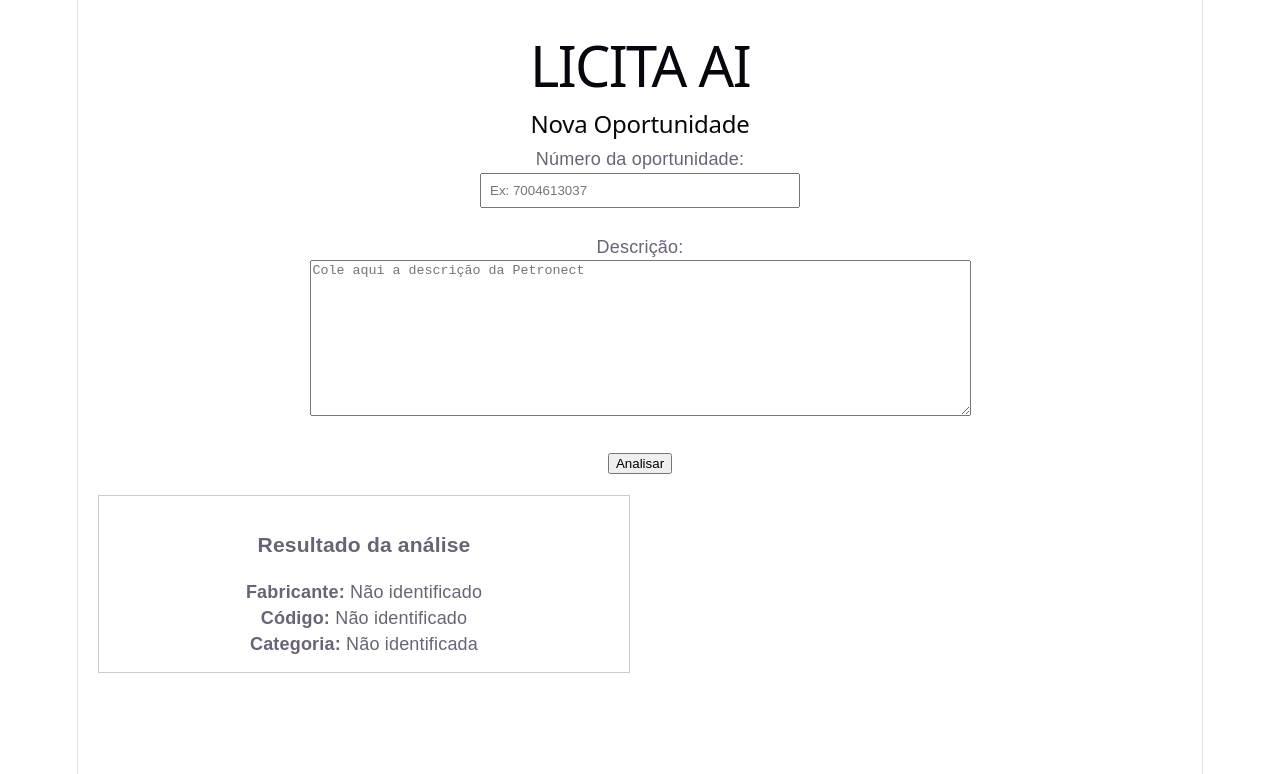
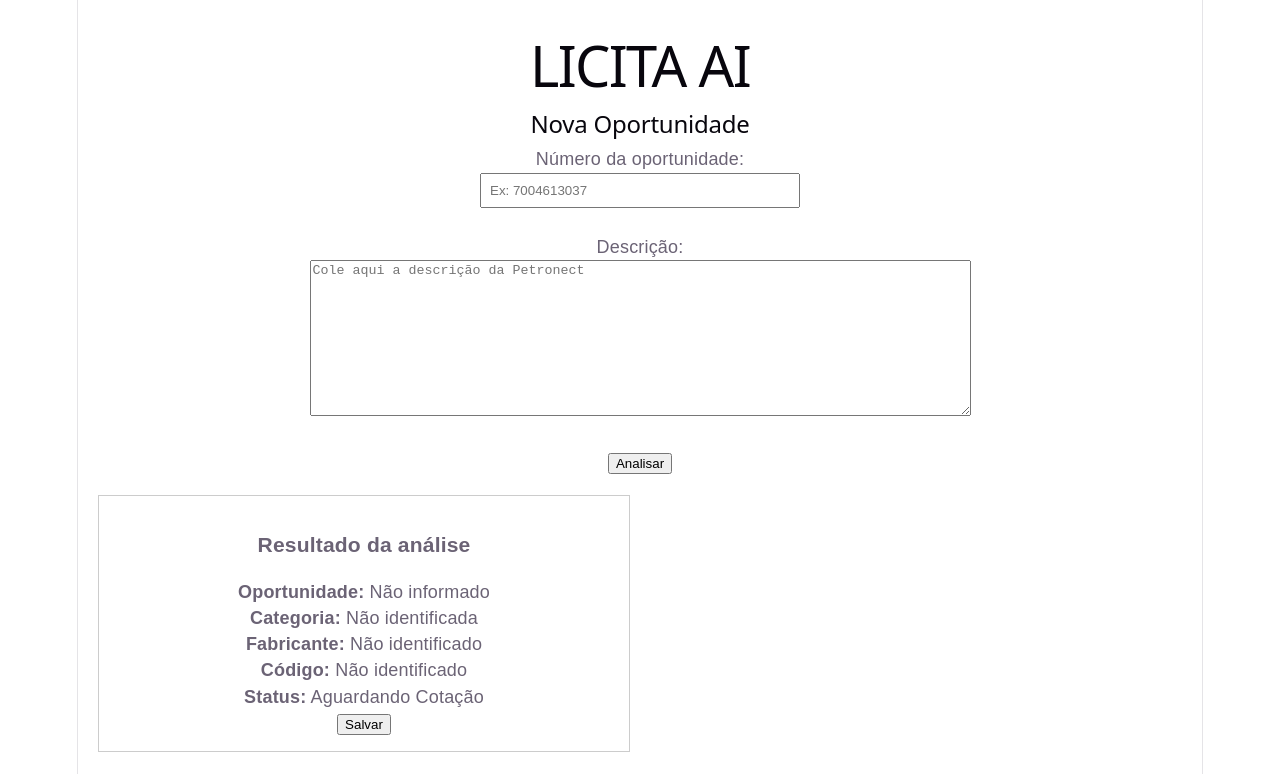
Before and after one commit to evaldoasjunior-sys/licita-ai, a React app in the folder frontend/: page / in a window 1280 px wide. Both pictures are taken after a click on the button "Analisar". Shown: the top 774 px of the page. Built offline with nearby package versions, Linux system fonts and the light colour scheme; the HTML template or start-up script is replaced by a standard one.

Commit message:
MVP 0.3 - Adiciona salvamento de oportunidades na sessao

```diff
--- a/frontend/src/App.jsx
+++ b/frontend/src/App.jsx
@@ -1,19 +1,31 @@
 import { useState } from "react";
 
 function App() {
+  const [numero, setNumero] = useState("");
   const [descricao, setDescricao] = useState("");
   const [resultado, setResultado] = useState(null);
+  const [salvos, setSalvos] = useState([]);
 
   function analisarDescricao() {
     const texto = descricao.toUpperCase();
-
     const fabricanteCodigo = texto.match(/TP:\s*([A-Z0-9]+)\s+([A-Z0-9\-]+)/);
 
     setResultado({
+      oportunidade: numero || "Não informado",
       fabricante: fabricanteCodigo ? fabricanteCodigo[1] : "Não identificado",
       codigo: fabricanteCodigo ? fabricanteCodigo[2] : "Não identificado",
-      categoria: texto.includes("FUSÍVEL") || texto.includes("FUSIVEL") ? "Fusível" : "Não identificada",
+      categoria:
+        texto.includes("FUSÍVEL") || texto.includes("FUSIVEL")
+          ? "Fusível NH"
+          : "Não identificada",
+      status: "Aguardando Cotação",
     });
+  }
+
+  function salvarResultado() {
+    if (!resultado) return;
+    setSalvos([...salvos, resultado]);
+    alert("Oportunidade salva no MVP!");
   }
 
   return (
@@ -21,12 +33,21 @@ function App() {
       <h1>LICITA AI</h1>
       <h2>Nova Oportunidade</h2>
 
-      <label>Número da oportunidade:</label><br />
-      <input type="text" placeholder="Ex: 7004613037" style={{ width: "300px", padding: "8px" }} />
+      <label>Número da oportunidade:</label>
+      <br />
+      <input
+        type="text"
+        value={numero}
+        onChange={(e) => setNumero(e.target.value)}
+        placeholder="Ex: 7004613037"
+        style={{ width: "300px", padding: "8px" }}
+      />
 
-      <br /><br />
+      <br />
+      <br />
 
-      <label>Descrição:</label><br />
+      <label>Descrição:</label>
+      <br />
       <textarea
         rows="10"
         cols="80"
@@ -35,16 +56,34 @@ function App() {
         placeholder="Cole aqui a descrição da Petronect"
       />
 
-      <br /><br />
+      <br />
+      <br />
 
       <button onClick={analisarDescricao}>Analisar</button>
 
       {resultado && (
         <div style={{ marginTop: "20px", border: "1px solid #ccc", padding: "15px", width: "500px" }}>
           <h3>Resultado da análise</h3>
+          <p><strong>Oportunidade:</strong> {resultado.oportunidade}</p>
+          <p><strong>Categoria:</strong> {resultado.categoria}</p>
           <p><strong>Fabricante:</strong> {resultado.fabricante}</p>
           <p><strong>Código:</strong> {resultado.codigo}</p>
-          <p><strong>Categoria:</strong> {resultado.categoria}</p>
+          <p><strong>Status:</strong> {resultado.status}</p>
+
+          <button onClick={salvarResultado}>Salvar</button>
+        </div>
+      )}
+
+      {salvos.length > 0 && (
+        <div style={{ marginTop: "30px" }}>
+          <h3>Oportunidades salvas nesta sessão</h3>
+          <ul>
+            {salvos.map((item, index) => (
+              <li key={index}>
+                {item.oportunidade} - {item.fabricante} - {item.codigo} - {item.status}
+              </li>
+            ))}
+          </ul>
         </div>
       )}
     </div>
```
